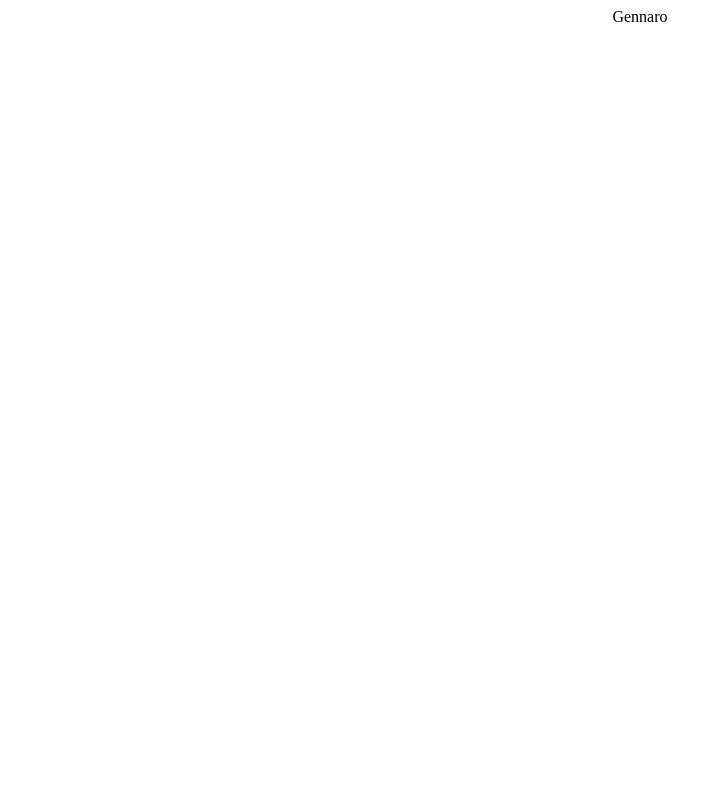
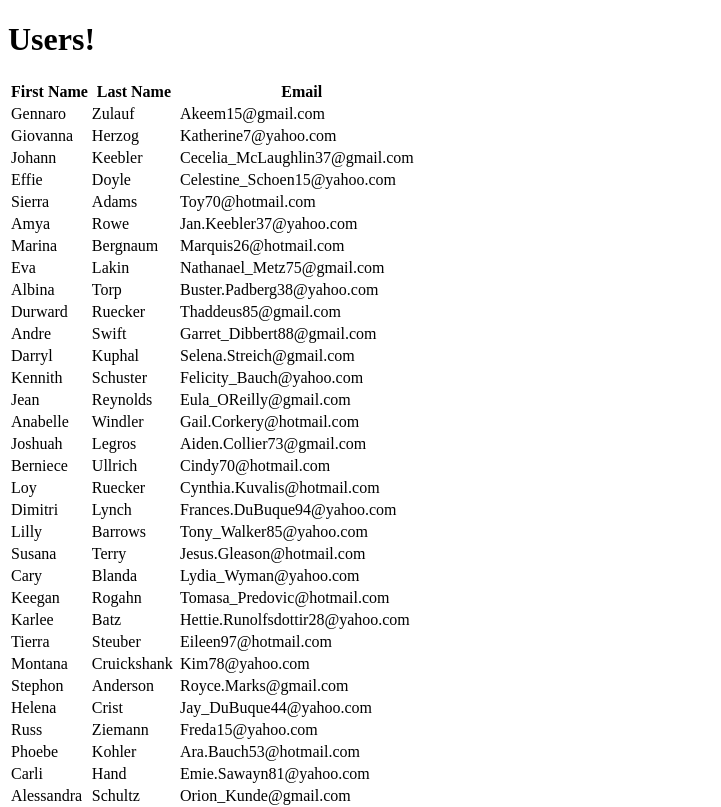
Before and after one commit to iainplimmer/Angular2RXJS_FakeData, an Angular app: page / in a window 1280 px wide. Shown: the top 807 px of the page, without its empty margins (0-721 px from the left). Built offline with nearby package versions, Linux system fonts and the light colour scheme.

Commit message:
Component added

```diff
--- a/src/app/app.component.html
+++ b/src/app/app.component.html
@@ -1,4 +1,3 @@
-<!--The content below is only a placeholder and can be replaced.-->
-<div style="text-align:center">
-  {{this.user.firstName}}
-</div>
+<h1>Users!</h1>
+
+<user-list></user-list>
--- a/src/app/app.component.ts
+++ b/src/app/app.component.ts
@@ -1,6 +1,4 @@
 import { Component } from '@angular/core';
-import { UserService } from './services/user.service'
-import { User } from './types/user';
 
 @Component({
   selector: 'app-root',
@@ -9,14 +7,4 @@ import { User } from './types/user';
 })
 export class AppComponent {
 
-  user: User;
-
-  constructor(private UserService: UserService) {
-
-    this.user = UserService.createRandomUser();
-
-    var users = UserService.createRandomUsers(100000)
-    console.log(users)
-
-  }
 }
--- a/src/app/app.module.ts
+++ b/src/app/app.module.ts
@@ -2,10 +2,12 @@ import { BrowserModule } from '@angular/platform-browser';
 import { NgModule } from '@angular/core';
 import { UserService } from './services/user.service';
 import { AppComponent } from './app.component';
+import { UserListComponent } from './components/user-list/user-list.component';
 
 @NgModule({
   declarations: [
-    AppComponent
+    AppComponent,
+    UserListComponent
   ],
   imports: [
     BrowserModule
--- /dev/null
+++ b/src/app/components/user-list/user-list.component.html
@@ -0,0 +1,14 @@
+<table class="table">
+  <thead>
+      <tr>
+          <th>First Name</th> <th>Last Name</th> <th>Email</th>
+      </tr>
+  </thead>
+  <tbody>
+      <tr *ngFor="let user of users">
+          <td>{{user.firstName}}</td>
+          <td>{{user.lastName}}</td>
+          <td>{{user.email}}</td>
+      </tr>
+  </tbody>
+  </table>
--- /dev/null
+++ b/src/app/components/user-list/user-list.component.ts
@@ -0,0 +1,23 @@
+import { Component, OnInit } from '@angular/core';
+import { UserService } from './../../services/user.service'
+import { User } from './../../types/user';
+import {Observable} from "rxjs";
+
+@Component({
+  selector: 'user-list',
+  templateUrl: './user-list.component.html'
+})
+export class UserListComponent implements OnInit {
+
+  users: Array<User> = [];
+
+  constructor(private UserService: UserService) { }
+
+  ngOnInit() {
+
+    this.users = this.UserService.createRandomUsers(100);
+
+
+  }
+
+}
```
Also changed, not shown: src/app/services/user.service.ts (line endings or trailing spaces), 1 other file (tests, documents, lock files or other folders).
